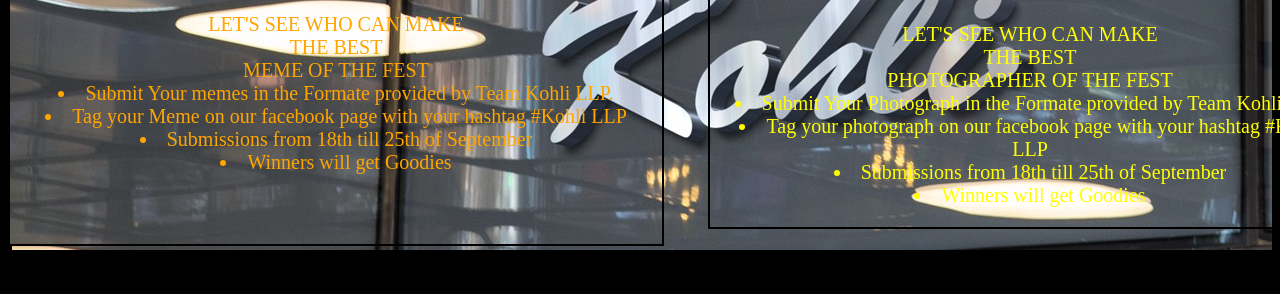
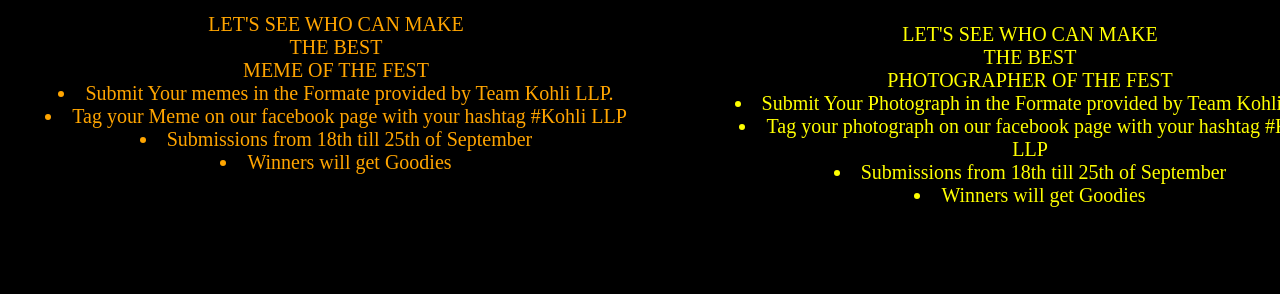
Before and after one commit to vaibhav-vsp/KOHLICOMPETITION, a plain HTML site: page index.html in a window 1280 px wide. Shown: the part 357-651 px from the top of the page. Drawn offline with Linux system fonts and the light colour scheme.

Commit message:
Update index.html

```diff
--- a/index.html
+++ b/index.html
@@ -69,9 +69,6 @@
    }
       </style>
             <title>Competition</title>
-
-      <div style="background-image: url('kohli.jpg');">
-
       </head>
       <body>
       <center>
```
